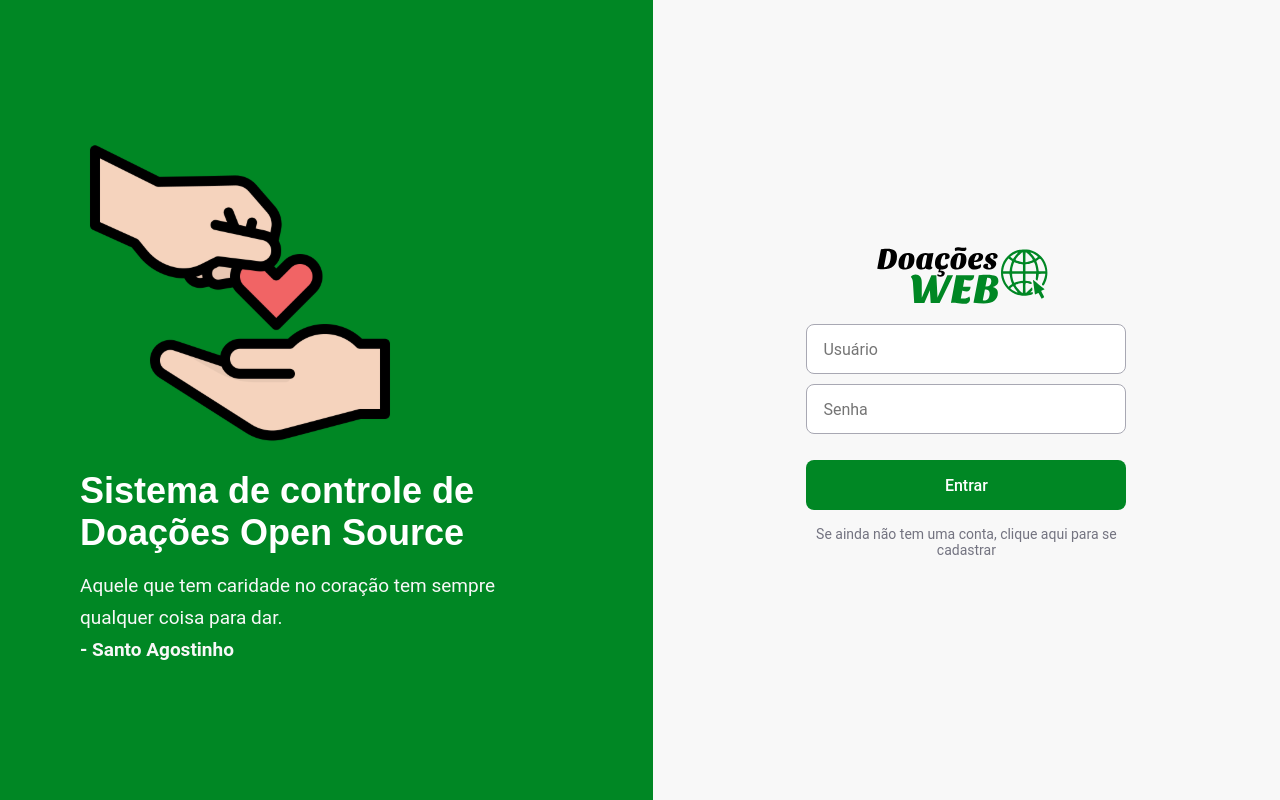
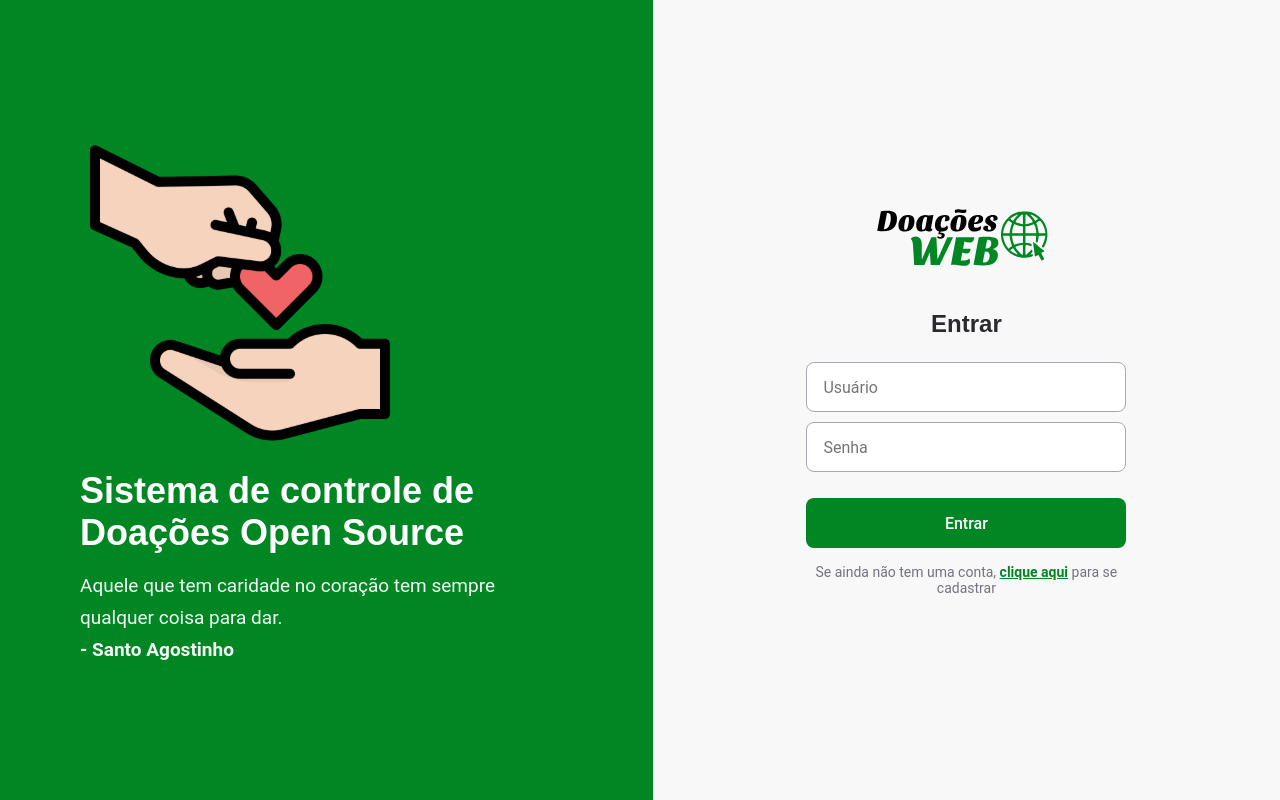
Before and after one commit to luizbp/doacoesWeb, a React (Create React App) app: page / in a window 1280 px wide. Built offline with nearby package versions, Linux system fonts and the light colour scheme.

Commit message:
Alterações diversas

```diff
--- a/src/App.tsx
+++ b/src/App.tsx
@@ -1,10 +1,16 @@
-import {Route} from 'react-router-dom';
-import {Home} from './pages/Home/index';
+import {BrowserRouter, Route, Switch} from 'react-router-dom';
+
+import {PageHome} from './pages/PageHome/index';
+import {PageCadastro} from './pages/PageCadastro/index';
 
 function App() {
   return (
-    <Home/>
+    <BrowserRouter>
+      <Switch>
+        <Route path="/" exact component={PageHome}/>
+        <Route path="/cadastro" component={PageCadastro}/>
+      </Switch>
+    </BrowserRouter>
   );
 }
-
 export default App;
--- a/src/pages/Home/index.scss
+++ b/src/pages/PageCadastro/index.scss
@@ -54,12 +54,12 @@
 
     > img{
       align-self: center;
-      margin-bottom: 15px;
+      // margin-bottom: 15px;
     }
 
     h2{
       font-size: 24px;
-      margin: 64px 0 24px;
+      margin: 24px 0 24px;
       font-family: 'Poppins', sans-serif;
     }
 
@@ -88,7 +88,8 @@
       margin-top: 16px;
 
       a{
-        color: #e559f9;
+        color: #008724;
+        font-weight: bold;
       }
     }
 
--- a/src/pages/Home/index.tsx
+++ b/src/pages/PageCadastro/index.tsx
@@ -1,5 +1,6 @@
-import {Link} from 'react-router-dom';
+// import {Link} from 'react-router-dom';
 
+import { Link } from 'react-router-dom';
 import doacaoImg from '../../assets/images/doacao.svg';
 import logoImg from '../../assets/images/Logo.svg';
 
@@ -9,7 +10,7 @@ import {Button} from '../../components/Button/index';
 import './index.scss';
 
 
-export function Home(){
+export function PageCadastro(){
 
   return (
     <div id="page-auth">
@@ -24,7 +25,12 @@ export function Home(){
       <main>
         <div className="main-content">
           <img src={logoImg} alt="Doação Web" />
+          <h2>Cadastrar-se</h2>
           <form>
+            <input
+              type="text"
+              placeholder="E-mail"
+            />
             <input
               type="text"
               placeholder="Usuário"
@@ -33,11 +39,15 @@ export function Home(){
               type="text"
               placeholder="Senha"
             />
+            <input
+              type="text"
+              placeholder="Confirme a sua senha"
+            />
             <Button type="submit">
               Entrar
             </Button>
           </form>
-          <p>Se ainda não tem uma conta, clique aqui para se cadastrar </p>
+          <p>Se ja tem uma conta, <Link to="/">clique aqui</Link> para entrar</p>
         </div>
       </main>
     </div>
--- /dev/null
+++ b/src/pages/PageHome/index.scss
@@ -0,0 +1,147 @@
+#page-auth{
+  display: flex;
+  align-items: stretch;
+  height: 100vh;
+
+  aside{
+    flex: 7;
+
+    background: #008724;
+    color: #FFFFFF;
+
+    display: flex;
+    flex-direction: column;
+    justify-content: center;
+
+    padding: 120px 80px;
+
+    img{
+      max-width: 320px;
+    }
+
+    strong{
+      font: 700 36px 'Poppins', sans-serif;
+      line-height: 42px;
+      margin-top: 16px;
+    }
+
+    p{
+      font-size: 19px;
+      line-height: 32px;
+      margin-top: 16px;
+      color: #f8f8f8;
+      font-family: 'Roboto';
+    }
+  }
+
+  main{
+    flex: 8;
+
+    padding: 0 32px;
+
+    display: flex;
+    align-items: center;
+    justify-content: center;
+  }
+
+  .main-content{
+    display: flex;
+    flex-direction: column;
+    width: 100%;
+    max-width: 320px;
+    align-items: stretch;
+    text-align: center;
+
+    > img{
+      align-self: center;
+      margin-bottom: 15px;
+    }
+
+    h2{
+      font-size: 24px;
+      margin: 64px 0 24px;
+      font-family: 'Poppins', sans-serif;
+    }
+
+    form{
+      input{
+        height: 50px;
+        border-radius: 8px;
+        padding: 0 16px;
+        background: #FFF;
+        border: 1px solid #a8a8b3;
+        margin-bottom: 10px;
+      }
+
+      button{
+        margin-top: 16px;
+      }
+
+      button, input{
+        width: 100%;
+      }
+    }
+
+    p{
+      font-size: 14px;;
+      color: #737380;
+      margin-top: 16px;
+
+      a{
+        color: #008724;
+        font-weight: bold;
+      }
+    }
+
+    .create-room{
+      margin-top: 64px;
+      height: 50px;
+      border-radius: 8px;
+      font-weight: 500;
+      background: #ea4635;
+      color: #fff;
+
+      display: flex;
+      justify-content: center;
+      align-items: center;
+
+      cursor: pointer;
+      border: 0;
+
+      transition: filter 0.2s;
+
+      img{
+        margin-right: 8px;
+      }
+
+      &:hover{
+        filter:brightness(0.9)
+      }
+    }
+
+    .separator{
+      font-size: 14px;
+      color: #a8a8b3;
+
+      margin: 32px 0;
+      display: flex;
+      align-items: center;
+
+
+      &::before{
+        content: '';
+        flex: 1;
+        height: 1px;
+        background: #a8a8b3;
+        margin-right: 16px;
+      }
+      &::after{
+        content: '';
+        flex: 1;
+        height: 1px;
+        background: #a8a8b3;
+        margin-left: 16px;
+      }
+    }
+  }
+}
--- /dev/null
+++ b/src/pages/PageHome/index.tsx
@@ -0,0 +1,46 @@
+import {Link} from 'react-router-dom';
+
+import doacaoImg from '../../assets/images/doacao.svg';
+import logoImg from '../../assets/images/Logo.svg';
+
+import {Button} from '../../components/Button/index';
+
+
+import './index.scss';
+
+
+export function PageHome(){
+
+  return (
+    <div id="page-auth">
+      <aside>
+        <img src={doacaoImg} alt="Ilustração simbolizando perguntas e respostas" />
+        <strong>Sistema de controle de Doações Open Source</strong>
+        <p>
+          Aquele que tem caridade no coração tem sempre qualquer coisa para dar.<br/>
+          <b>- Santo Agostinho</b>
+        </p>
+      </aside>
+      <main>
+        <div className="main-content">
+          <img src={logoImg} alt="Doação Web" />
+          <h2>Entrar</h2>
+          <form>
+            <input
+              type="text"
+              placeholder="Usuário"
+            />
+            <input
+              type="text"
+              placeholder="Senha"
+            />
+            <Button type="submit">
+              Entrar
+            </Button>
+          </form>
+          <p>Se ainda não tem uma conta, <Link to="/cadastro">clique aqui</Link> para se cadastrar </p>
+        </div>
+      </main>
+    </div>
+  )
+}
```
